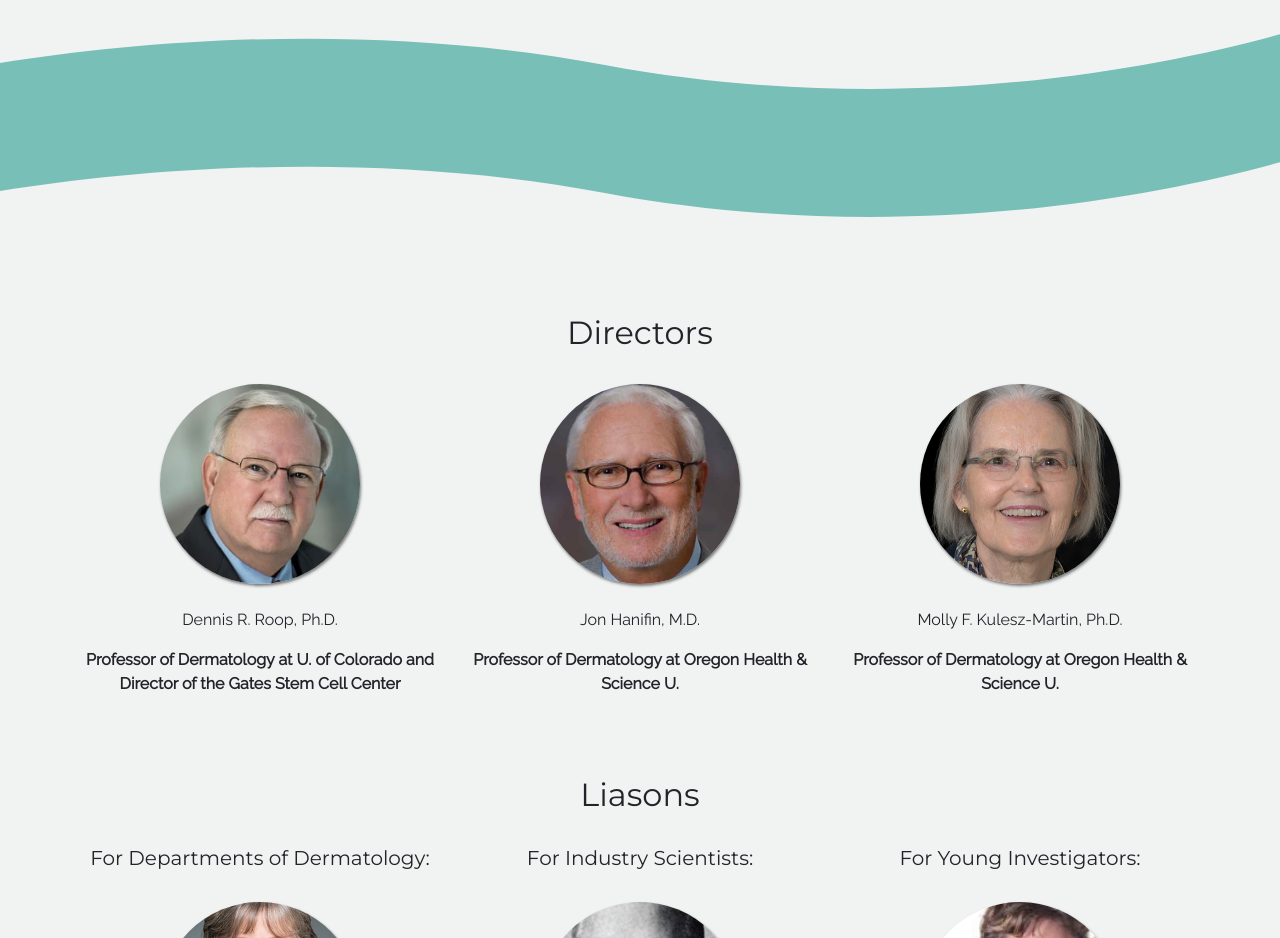
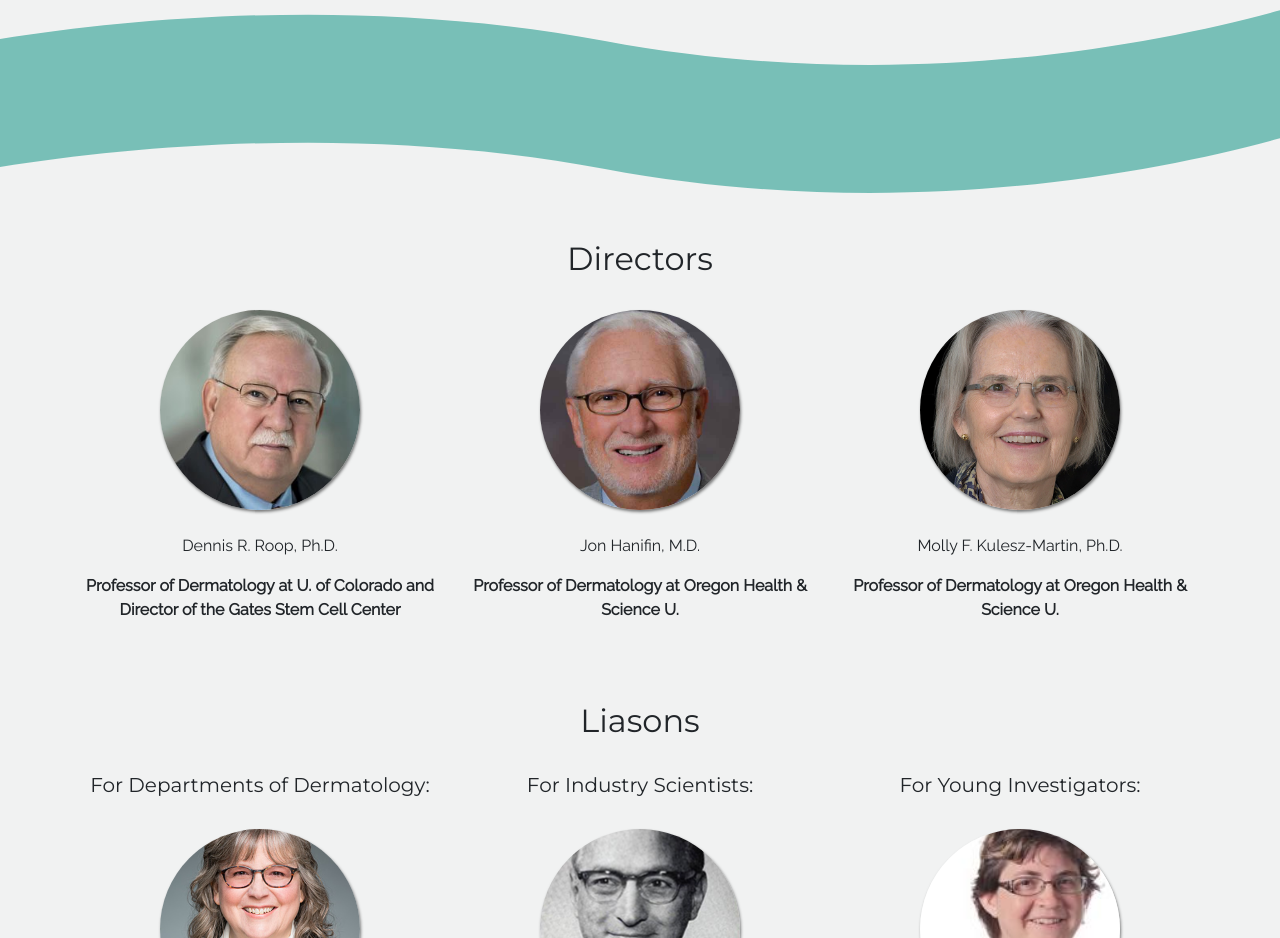
Before and after one commit to sepuckett86/websites, a plain HTML site: page BSF/index.html in a window 1280 px wide. Shown: the part 3720-4658 px from the top of the page. Drawn offline with nearby package versions, Linux system fonts and the light colour scheme.

Commit message:
adjust spacing

```diff
--- a/BSF/index.html
+++ b/BSF/index.html
@@ -229,12 +229,11 @@
           <p>For a limited time, you can become an eternal founder with a one-time contribution.</p>
           <br  />
           <a href="founder.html" class="founder-button" style="font-size: 1.5em">Become a Founder</a>
+          <br  />
+          <br  />
+          <br  />
+          <br  />
           </div>
-          <br  />
-        </div>
-        <br  />
-        <br  />
-        <br  />
     </section>
     <svg style="background-color: #F1F2F2;" xmlns="http://www.w3.org/2000/svg" x="0px" y="0px" class="curve-container__curve curve-one bg-c-w100" viewBox="0 0 1500 130" enable-background="new 0 0 1500 150"><path d="m1622.3 1937.7c0 0-410.7 169.1-913.4 75.5-502.7-93.6-977.7 56.3-977.7 56.3v440h1891.1v-571.8" fill="#78bfb7" transform="translate(0-1977)"></path></svg>
     <section id="mission">
@@ -450,10 +449,9 @@
       </div>
     </section>
     <svg style="background-color: #F1F2F2;" xmlns="http://www.w3.org/2000/svg" x="0px" y="0px" class="curve-container__curve curve-one bg-c-w100" viewBox="0 0 1500 150" enable-background="new 0 0 1500 150"><path d="m1622.3 1937.7c0 0-410.7 169.1-913.4 75.5-502.7-93.6-977.7 56.3-977.7 56.3v440h1891.1v-571.8" fill="#78bfb7" transform="translate(0-1977)"></path></svg>
-    <svg style="background-color: #78bfb7;" xmlns="http://www.w3.org/2000/svg" x="0px" y="0px" class="curve-container__curve curve-one bg-c-w100" viewBox="0 0 1500 150" enable-background="new 0 0 1500 150"><path d="m1622.3 1937.7c0 0-410.7 169.1-913.4 75.5-502.7-93.6-977.7 56.3-977.7 56.3v440h1891.1v-571.8" fill="#F1F2F2" transform="translate(0-1977)"></path></svg>
+    <svg style="background-color: #78bfb7;" xmlns="http://www.w3.org/2000/svg" x="0px" y="0px" class="curve-container__curve curve-one bg-c-w100" viewBox="0 0 1500 120" enable-background="new 0 0 1500 150"><path d="m1622.3 1937.7c0 0-410.7 169.1-913.4 75.5-502.7-93.6-977.7 56.3-977.7 56.3v440h1891.1v-571.8" fill="#F1F2F2" transform="translate(0-1977)"></path></svg>
     <section id="who">
       <div class="container">
-        <br  />
         <h2>Directors</h2>
         <br  />
           <div class="row">
```
